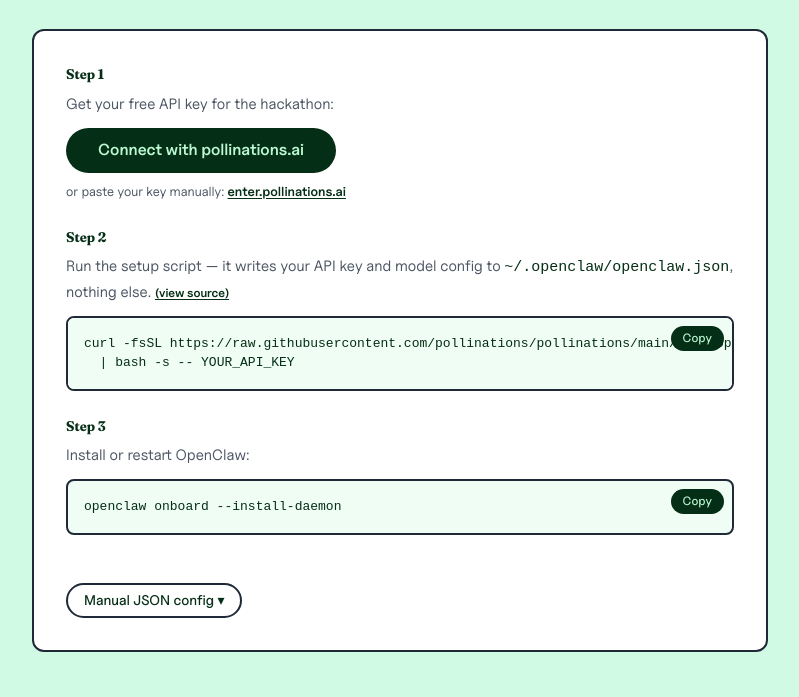
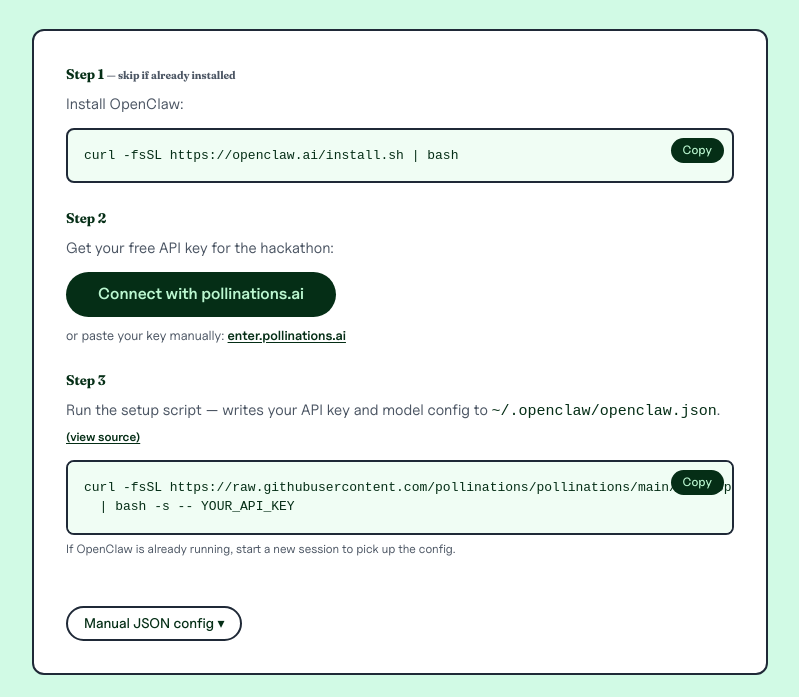
Before and after one commit to pollinations/openclaw, a plain HTML site: page index.html in a window 1280 px wide. Shown: the part 613-1310 px from the top of the page, without its empty margins (240-1039 px from the left). Drawn offline with Linux system fonts and the light colour scheme.

```diff
--- a/index.html
+++ b/index.html
@@ -563,8 +563,13 @@
         </a>
 
         <div class="setup-box">
+            <div class="step">
+                <div class="step-label">Step 1 <span style="font-size:11px; color:var(--muted); font-weight:400">— skip if already installed</span></div>
+                <div class="step-text">Install OpenClaw:</div>
+                <div class="code-block" id="install-cmd">curl -fsSL https://openclaw.ai/install.sh | bash<button class="copy-btn" onclick="copyCode('install-cmd')">Copy</button></div>
+            </div>
             <div class="step" id="step-connect">
-                <div class="step-label">Step 1</div>
+                <div class="step-label">Step 2</div>
                 <div class="step-text">Get your free API key for the hackathon:</div>
                 <button class="connect-btn" id="connect-btn" onclick="startAuthorize()">Connect with pollinations.ai</button>
                 <div class="step-text" style="margin-top:8px; font-size:13px;">or paste your key manually: <a href="https://enter.pollinations.ai">enter.pollinations.ai</a></div>
@@ -577,18 +582,14 @@
                         <div class="key-display" id="key-display"></div>
                     </div>
                 </div>
-                <div class="step-text" style="font-size:13px; margin-top:8px; color:var(--muted)">Your key has been inserted into the commands below. Just copy and run.</div>
-            </div>
-            <div class="step">
-                <div class="step-label">Step 2</div>
-                <div class="step-text">Run the setup script — it writes your API key and model config to <code style="color:var(--accent)">~/.openclaw/openclaw.json</code>, nothing else. <a href="https://github.com/pollinations/pollinations/blob/main/apps/openclaw/setup-pollinations.sh" target="_blank" style="font-size:12px">(view source)</a></div>
-                <div class="code-block" id="setup-cmd">curl -fsSL https://raw.githubusercontent.com/pollinations/pollinations/main/apps/openclaw/setup-pollinations.sh \
-  | bash -s -- <span id="key-placeholder">YOUR_API_KEY</span><button class="copy-btn" onclick="copyCode('setup-cmd')">Copy</button></div>
+                <div class="step-text" style="font-size:13px; margin-top:8px; color:var(--muted)">Your key has been inserted into the command below. Just copy and run.</div>
             </div>
             <div class="step">
                 <div class="step-label">Step 3</div>
-                <div class="step-text">Install or restart OpenClaw:</div>
-                <div class="code-block" id="onboard-cmd">openclaw onboard --install-daemon<button class="copy-btn" onclick="copyCode('onboard-cmd')">Copy</button></div>
+                <div class="step-text">Run the setup script — writes your API key and model config to <code style="color:var(--accent)">~/.openclaw/openclaw.json</code>. <a href="https://github.com/pollinations/pollinations/blob/main/apps/openclaw/setup-pollinations.sh" target="_blank" style="font-size:12px">(view source)</a></div>
+                <div class="code-block" id="setup-cmd">curl -fsSL https://raw.githubusercontent.com/pollinations/pollinations/main/apps/openclaw/setup-pollinations.sh \
+  | bash -s -- <span id="key-placeholder">YOUR_API_KEY</span><button class="copy-btn" onclick="copyCode('setup-cmd')">Copy</button></div>
+                <div class="step-text" style="font-size:12px; color:var(--muted); margin-top:4px">If OpenClaw is already running, start a new session to pick up the config.</div>
             </div>
 
             <button class="toggle-btn" onclick="toggleManual()">Manual JSON config ▾</button>
```
Also changed, not shown: 1 other file.
